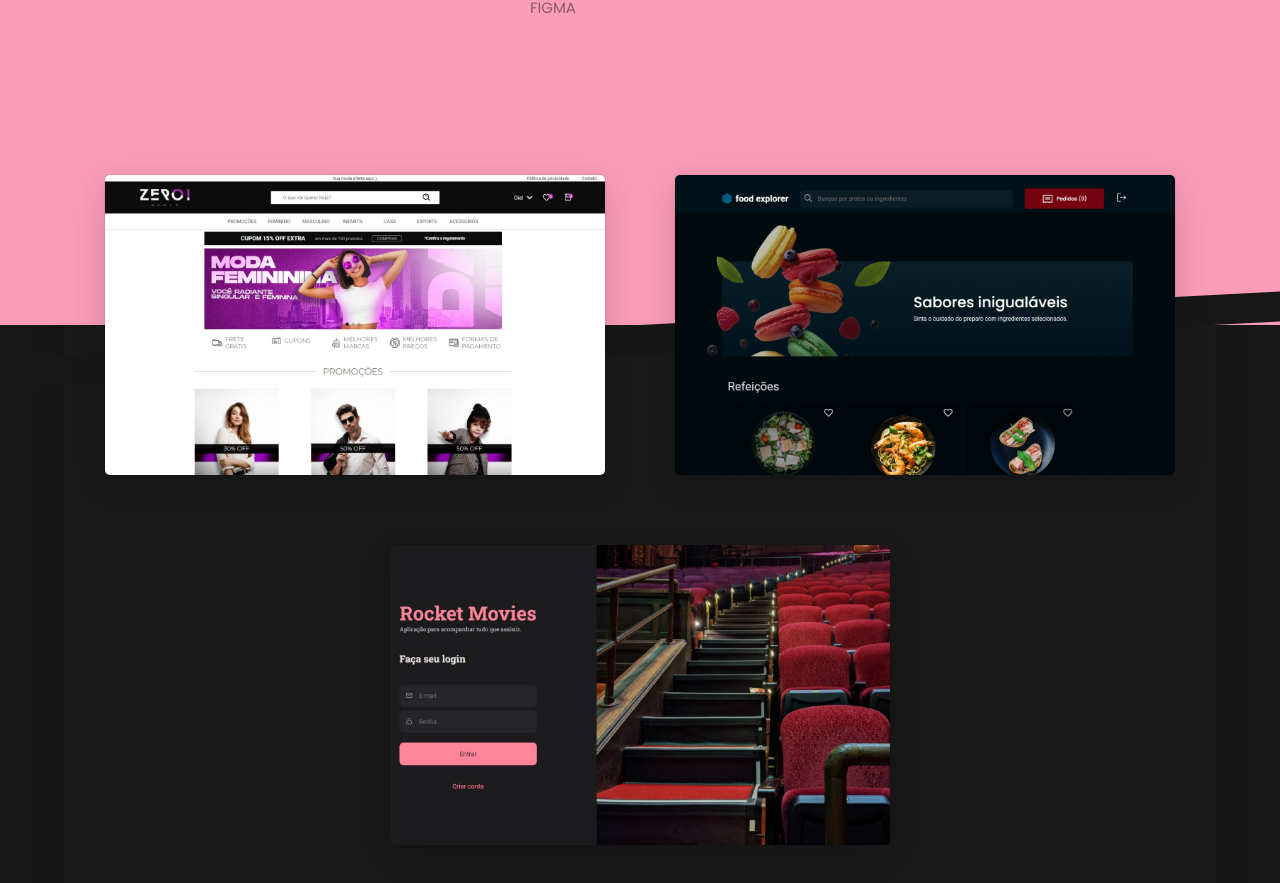
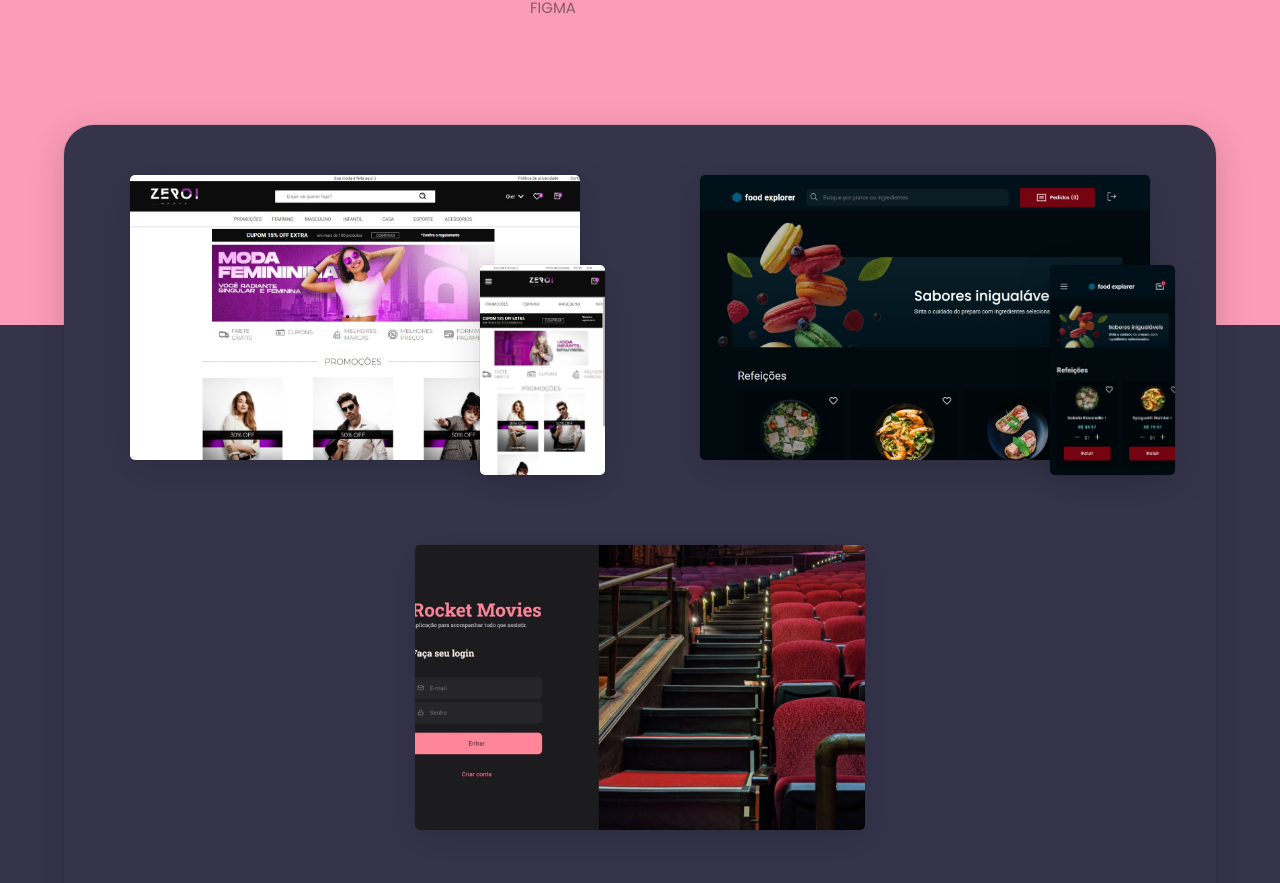
Before and after one commit to rayaneacacio/meu-portfolio, a React (Vite) app: page / in a window 1280 px wide. Shown: the part 1275-2158 px from the top of the page. Built offline with nearby package versions, Linux system fonts and the light colour scheme.

Commit message:
aplicando estilos responsivos

```diff
--- a/src/components/projeto/index.jsx
+++ b/src/components/projeto/index.jsx
@@ -3,10 +3,14 @@ import { MdVisibility } from "react-icons/md";
 
 import { Container } from "./style";
 
-export function Projeto({ img, name, description, repository, deploy }) {
+export function Projeto({ img, img_mobile, name, description, repository, deploy }) {
   return (
     <Container>
       <div style={{ backgroundImage: `URL(${ img })` }} ></div>
+      {
+        img_mobile &&
+        <div className="mobile" style={{ backgroundImage: `URL(${ img_mobile })` }} ></div>
+      }
 
       <div>
         <p> { description } </p>
--- a/src/components/projeto/style.js
+++ b/src/components/projeto/style.js
@@ -4,7 +4,6 @@ export const Container = styled.div`
   color: ${({ theme }) => theme.COLORS.WHITE};
   width: 30rem;
   height: 20rem;
-  box-shadow: rgba(0, 0, 0, 0.16) 0px 10px 36px 0px, rgba(0, 0, 0, 0.06) 0px 0px 0px 1px;
   font-size: 1.8rem;
   border-radius: 5px;
 
@@ -31,9 +30,10 @@ export const Container = styled.div`
     background-repeat: no-repeat;
     background-position: center;
     background-size: cover;
-    width: 100%;
-    height: 100%;
+    width: 90%;
+    height: 95%;
     border-radius: 5px;
+    box-shadow: rgba(0, 0, 0, 0.16) 0px 10px 36px 0px, rgba(0, 0, 0, 0.06) 0px 0px 0px 1px;
   }
 
   > :last-child {
@@ -68,16 +68,16 @@ export const Container = styled.div`
     }
   }
 
-  /* .mobile {
+  .mobile {
     background-size: cover;
     width: 25%;
     height: 70%;
     position: absolute;
-    bottom: -1rem;
-    right: -2rem;
+    bottom: 0;
+    right: 0;
     border-radius: 5px;
     box-shadow: rgba(0, 0, 0, 0.16) 0px 10px 36px 0px, rgba(0, 0, 0, 0.06) 0px 0px 0px 1px;
-  } */
+  }
 
   @media(min-width: 1000px) {
     width: 50rem;
--- a/src/pages/Home/index.jsx
+++ b/src/pages/Home/index.jsx
@@ -8,7 +8,9 @@ import { FaNode } from "react-icons/fa";
 import { SiStyledcomponents } from "react-icons/si";
 
 import imgZer01Modas from "../../assets/zer01modas.jpeg";
+import imgZer01Modas_mobile from "../../assets/zer01modas_mobile.jpeg";
 import imgFoodExplorer from "../../assets/foodexplorer.jpeg";
+import imgFoodExplorer_mobile from "../../assets/foodexplorer_mobile.jpeg";
 import imgRocketMovies from "../../assets/rocketmovies.jpeg";
 import icondev from "../../assets/devicon.svg";
 
@@ -101,7 +103,7 @@ export function Home() {
             <span style={{ bottom: "-1rem" }}> ♡ ⊹</span>
           </div>
 
-          <div></div>
+          <div className="blank"></div>
         </div>
 
         <div className="sobre_mim">
@@ -131,8 +133,8 @@ export function Home() {
         </div>
 
         <div className="projetos">
-          <Projeto img={ imgZer01Modas } name="Zer01 Modas" description="site de vendas responsivo" repository="https://github.com/rayaneacacio/Zer01_Modas" deploy="https://zer01modas.netlify.app" />
-          <Projeto img={ imgFoodExplorer } name="Food Explorer" description="Menu interativo para um restaurante" repository="https://github.com/rayaneacacio/food-explorer" deploy="https://sparkly-pavlova-9f4ab9.netlify.app/" />
+          <Projeto img={ imgZer01Modas } img_mobile={ imgZer01Modas_mobile } name="Zer01 Modas" description="site de vendas responsivo" repository="https://github.com/rayaneacacio/Zer01_Modas" deploy="https://zer01modas.netlify.app" />
+          <Projeto img={ imgFoodExplorer } img_mobile={ imgFoodExplorer_mobile } name="Food Explorer" description="Menu interativo para um restaurante" repository="https://github.com/rayaneacacio/food-explorer" deploy="https://sparkly-pavlova-9f4ab9.netlify.app/" />
           <Projeto img={ imgRocketMovies } name="Rocket Movies" description="site para favoritar filmes" repository="https://github.com/rayaneacacio/rocket-movies" deploy="https://main--reactrocketmovies.netlify.app/" />
         </div>
       </Main>
--- a/src/pages/Home/style.js
+++ b/src/pages/Home/style.js
@@ -50,12 +50,12 @@ export const Container = styled.div`
     margin-top: 3rem;
 
     > a {
-      color: ${({ theme }) => theme.COLORS.BACKGROUND};
+      color: ${({ theme }) => theme.COLORS.WHITE};
     }
   }
 
   button:last-of-type {
-    background: none;
+    background: ${({ theme }) => theme.COLORS.WHITE};;
     border: 1px solid ${({ theme }) => theme.COLORS.PINK_300};
     margin-left: 1rem;
 
@@ -100,6 +100,7 @@ export const Container = styled.div`
       top: 0;
       z-index: 2;
       padding: 2rem 15rem;
+      border: none;
     }
 
     nav {
@@ -113,6 +114,10 @@ export const Container = styled.div`
     nav ul, nav a {
       color: ${({ theme }) => theme.COLORS.PINK_300};
       padding: 3.8rem 1rem;
+    }
+
+    .blank {
+      display: none;
     }
   }
 `;
@@ -191,7 +196,6 @@ export const Main = styled.main`
     position: relative;
 
     padding-bottom: 2rem;
-    /* border-bottom: 0.1px solid ${({ theme }) => theme.COLORS.WHITE}; */
 
     p {
       width: 100%;
@@ -217,7 +221,6 @@ export const Main = styled.main`
   }
 
   .flutuando {
-    /* color: ${({ theme }) => theme.COLORS.GRAY}; */
     width: 100%;
     height: 100%;
     position: relative;
@@ -250,8 +253,8 @@ export const Main = styled.main`
     }
 
     .home {
-      flex-direction: row;
-      justify-content: space-around;
+      flex-direction: row-reverse;
+      /* justify-content: space-around; */
 
       > :first-child {
         text-align: left;
@@ -265,6 +268,7 @@ export const Main = styled.main`
       padding: 10rem 0;
       gap: 5rem;
       margin: 0;
+      position: static;
 
       p {
         width: 50%;
@@ -283,7 +287,7 @@ export const Main = styled.main`
     }
 
     .projetos {
-      background: ${({ theme }) => theme.COLORS.GRAY};
+      background: ${({ theme }) => theme.COLORS.BACKGROUND_2};
       width: 90%;
       border-radius: 30px;
       margin-top: -20rem;
--- a/src/styles/global.js
+++ b/src/styles/global.js
@@ -23,21 +23,23 @@ export default createGlobalStyle`
     -ms-overflow-style: none;
 
     &::-webkit-scrollbar {
-      background: none;
+      background: transparent;
+      width: none;
       display: none;
     }
-
-    //esconder a scroll
   }
 
   h1, h2 {
     font-family: ${({ theme }) => theme.FONTS.MONTSERRAT};
   }
 
-  button, a, ul {
+  button, ul {
     background: none;
     cursor: pointer;
     transition: filter 0.2s;
+  }
+
+  a {
     text-decoration: none;
   }
 
@@ -76,17 +78,16 @@ export default createGlobalStyle`
 
   @media(min-width: 1000px) {
     body {
-      /* scrollbar-width: auto; */
-      /* -ms-overflow-style: auto; */
+      background: ${({ theme }) => theme.COLORS.BACKGROUND_2};
 
       &::-webkit-scrollbar {
-        /* display: ; */
+        display: block;
         background: none;
         width: 0.5rem;
       }
 
       &::-webkit-scrollbar-thumb {
-        background: ${({ theme }) => theme.COLORS.PINK_300};
+        background: ${({ theme }) => theme.COLORS.WHITE};
         border-radius: 8px;
       }
     }
```
Also changed, not shown: src/assets/foodexplorer_mobile.jpeg (added), src/assets/zer01modas_mobile.jpeg (added).
